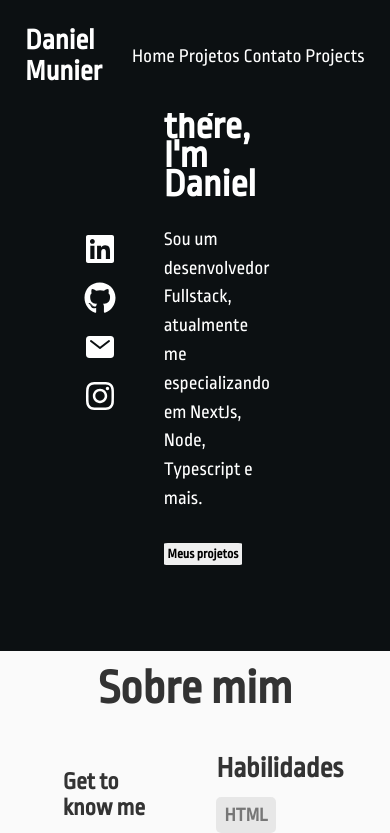
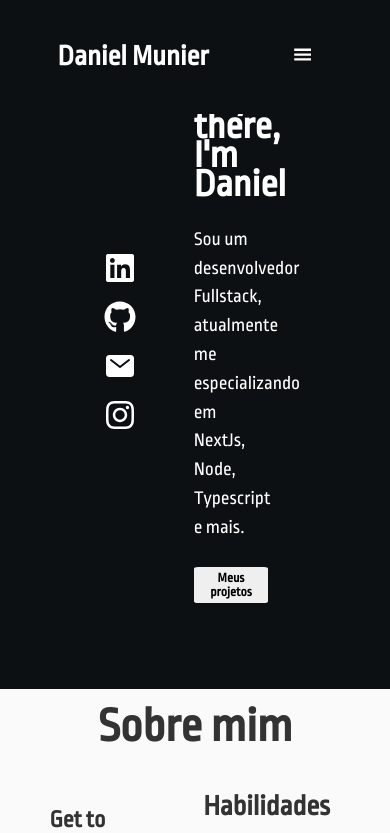
Before and after one commit to danielmunier/portfolio, a React (Vite) app: page / in a window 390 px wide. Shown: the top 833 px of the page. Built offline with nearby package versions, Linux system fonts and the light colour scheme.

Commit message:
new: responsive navbar

```diff
--- a/src/components/Navbar.jsx
+++ b/src/components/Navbar.jsx
@@ -1,21 +1,36 @@
 //import React from 'react'
 import "../styles/components/navbar.sass";
 import { Link, BrowserRouter } from "react-router-dom";
-import {GiHamburgerMenu} from "react-icons/gi"
+import { GiHamburgerMenu } from "react-icons/gi";
 
 const Navbar = () => {
   return (
-    <nav>
-      <h2><a href="/">Daniel Munier</a></h2>
-    <div id="menu-button">
-    </div>
-      <ul>
-        <li><a href="#">Home</a></li>
-        <li><a href="#projects">Projetos</a></li>
-        <li><a href="#contact">Contato</a></li>
-        <li><Link href="/">Projects</Link></li>
-      </ul>
-    </nav>
+    <header>
+     <div className="mobile">
+     <h2>
+        <a href="/">Daniel Munier</a>
+      </h2>
+      <div id="menu-button">
+        <GiHamburgerMenu/>
+      </div>
+     </div>
+      <nav>
+        <ul>
+          <li>
+            <a href="#">Home</a>
+          </li>
+          <li>
+            <a href="#projects">Projetos</a>
+          </li>
+          <li>
+            <a href="#contact">Contato</a>
+          </li>
+          <li>
+            <Link href="/">Projects</Link>
+          </li>
+        </ul>
+      </nav>
+    </header>
   );
 };
 
--- a/src/styles/components/navbar.sass
+++ b/src/styles/components/navbar.sass
@@ -1,7 +1,7 @@
 @use '../variables'
 
 
-nav
+header
     display: flex
     background: #0C1012
     flex-direction: row
@@ -28,9 +28,25 @@ nav
 
 @media screen and ( max-width: 500px )
 
+    .mobile
+        width: 100%
+        display: flex
+        justify-content: space-around
+        align-items: center
+
+
+    header
+        flex-direction: column
+
     nav
-        position: absolute
-        top: 0
+        display: none
+
+
+    ul
+        padding: 20px
+        flex-direction: column
 
     #menu-button
+        padding: 20px
         display: block
+        color: white
```
